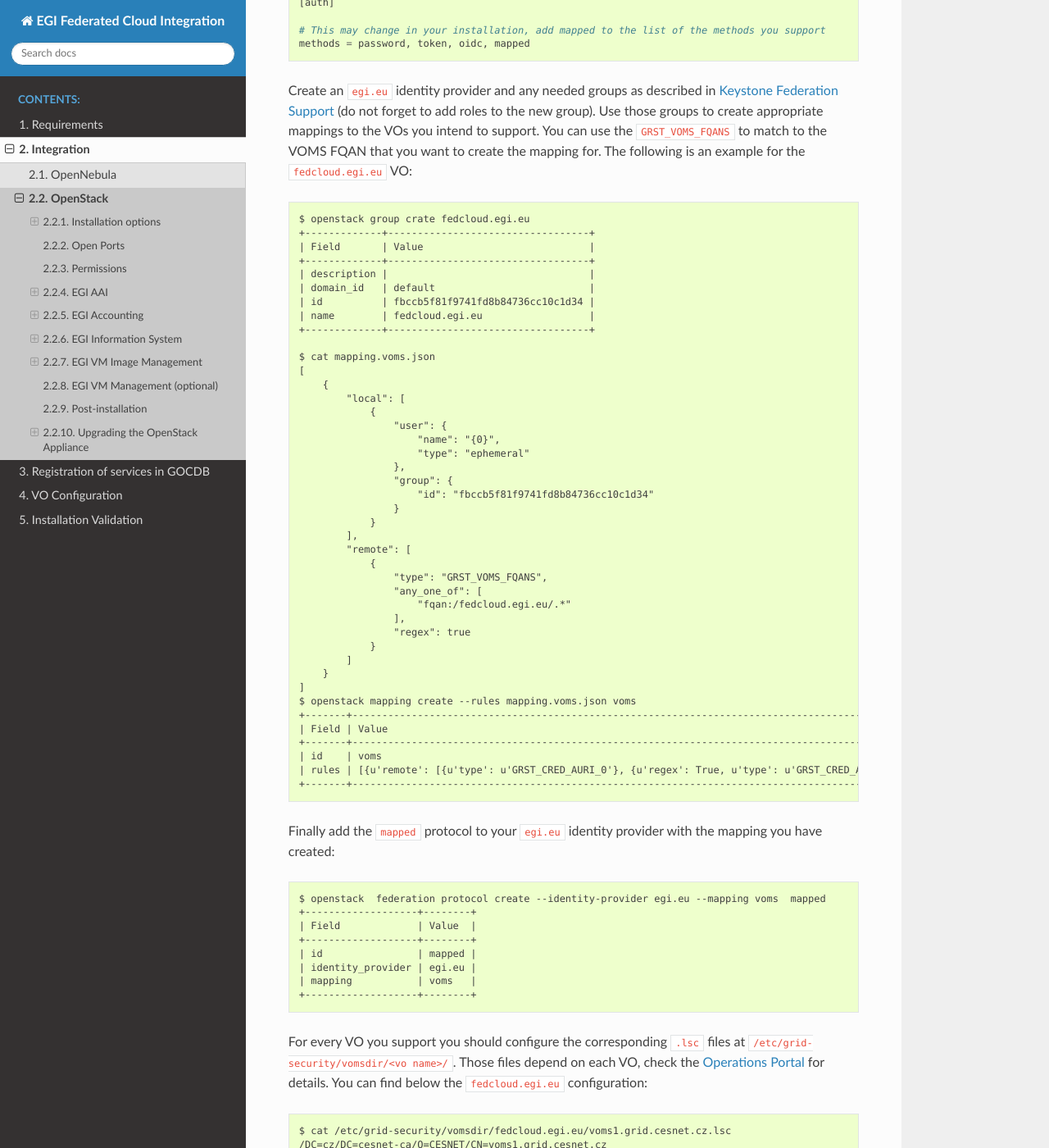
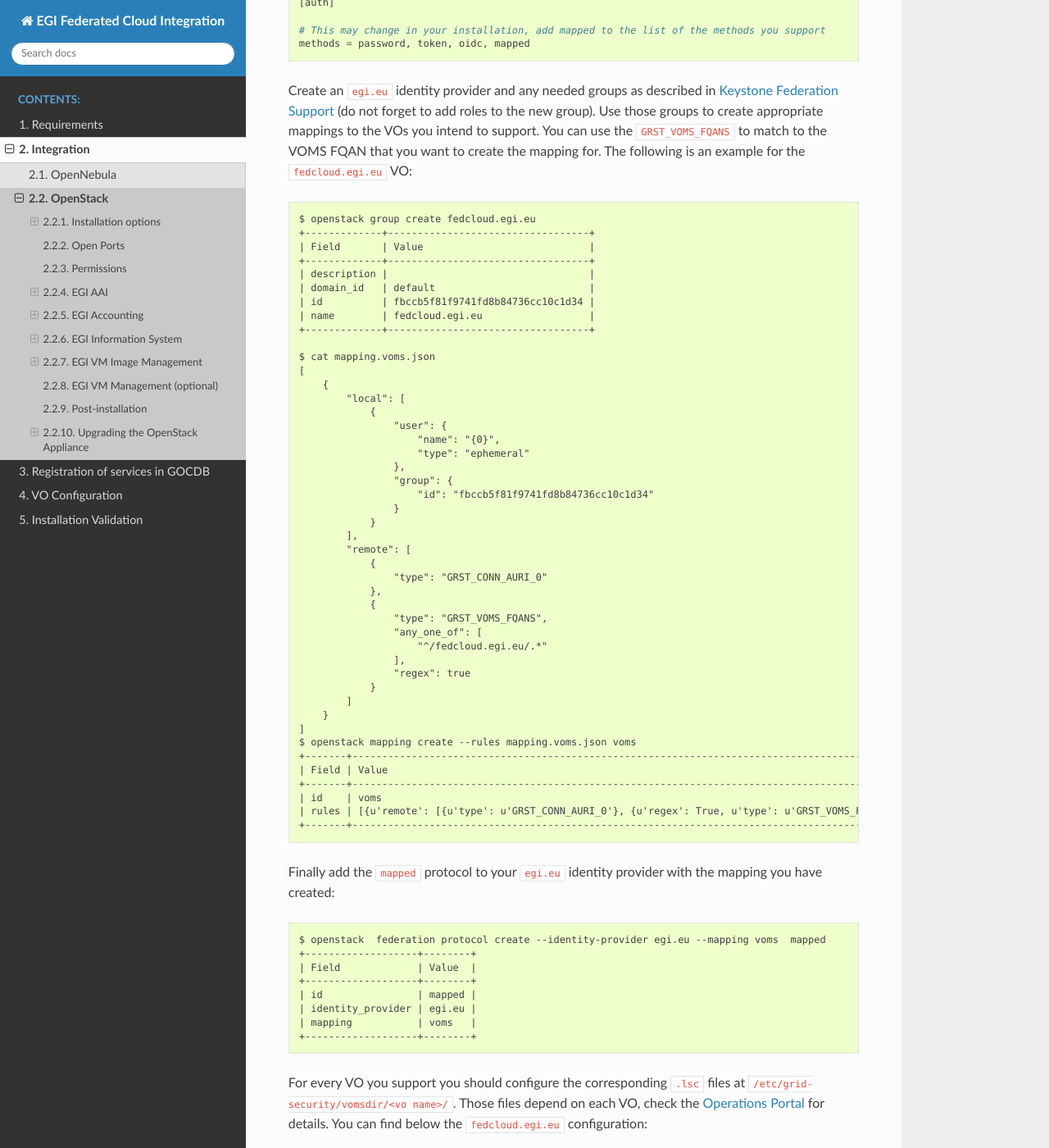
Before and after one commit to EGI-Federation/fedcloud-integration-documentation, a Sphinx documentation site: the page built from source/openstack.rst, in a window 1280 px wide and 1400 px high, scrolled down 11584 px. Shown: the whole window at 82% size. Built offline with Sphinx 7.4.7 and the Read the Docs theme 2.0.0, drawn with Linux system fonts in a browser that asks for light colours; some of the changed text lies outside the part shown.

```diff
--- a/source/openstack.rst
+++ b/source/openstack.rst
@@ -574,7 +574,7 @@ you want to create the mapping for. The following is an example for the
 
 ::
 
-    $ openstack group crate fedcloud.egi.eu
+    $ openstack group create fedcloud.egi.eu
     +-------------+----------------------------------+
     | Field       | Value                            |
     +-------------+----------------------------------+
@@ -600,9 +600,12 @@ you want to create the mapping for. The following is an example for the
             ],
             "remote": [
                 {
+                    "type": "GRST_CONN_AURI_0"
+                },
+                {
                     "type": "GRST_VOMS_FQANS",
                     "any_one_of": [
-                        "fqan:/fedcloud.egi.eu/.*"
+                        "^/fedcloud.egi.eu/.*"
                     ],
                     "regex": true
                 }
@@ -610,12 +613,12 @@ you want to create the mapping for. The following is an example for the
         }
     ]
     $ openstack mapping create --rules mapping.voms.json voms
-    +-------+------------------------------------------------------------------------------------------------------------------------------------------------------------------------------------------------------------------------------------------------------------------------+
-    | Field | Value                                                                                                                                                                                                                                                                  |
-    +-------+------------------------------------------------------------------------------------------------------------------------------------------------------------------------------------------------------------------------------------------------------------------------+
-    | id    | voms                                                                                                                                                                                                                                                                   |
-    | rules | [{u'remote': [{u'type': u'GRST_CRED_AURI_0'}, {u'regex': True, u'type': u'GRST_CRED_AURI_2', u'any_one_of': [u'fqan:/fedcloud.egi.eu/.*']}], u'local': [{u'group': {u'id': u'fbccb5f81f9741fd8b84736cc10c1d34'}, u'user': {u'type': u'ephemeral', u'name': u'{0}'}}]}] |
-    +-------+------------------------------------------------------------------------------------------------------------------------------------------------------------------------------------------------------------------------------------------------------------------------+
+    +-------+-------------------------------------------------------------------------------------------------------------------------------------------------------------------------------------------------------------------------------------------------------------------+
+    | Field | Value                                                                                                                                                                                                                                                             |
+    +-------+-------------------------------------------------------------------------------------------------------------------------------------------------------------------------------------------------------------------------------------------------------------------+
+    | id    | voms                                                                                                                                                                                                                                                              |
+    | rules | [{u'remote': [{u'type': u'GRST_CONN_AURI_0'}, {u'regex': True, u'type': u'GRST_VOMS_FQANS', u'any_one_of': [u'^/fedcloud.egi.eu/.*']}], u'local': [{u'group': {u'id': u'7d9a21050cef48889f23eb9d5f7fef51'}, u'user': {u'type': u'ephemeral', u'name': u'{0}'}}]}] |
+    +-------+-------------------------------------------------------------------------------------------------------------------------------------------------------------------------------------------------------------------------------------------------------------------+
 
 Finally add the ``mapped`` protocol to your ``egi.eu`` identity provider with the mapping you have created:
 
```
Also changed, not shown: other parts of source/openstack.rst (+2 -2 lines).
